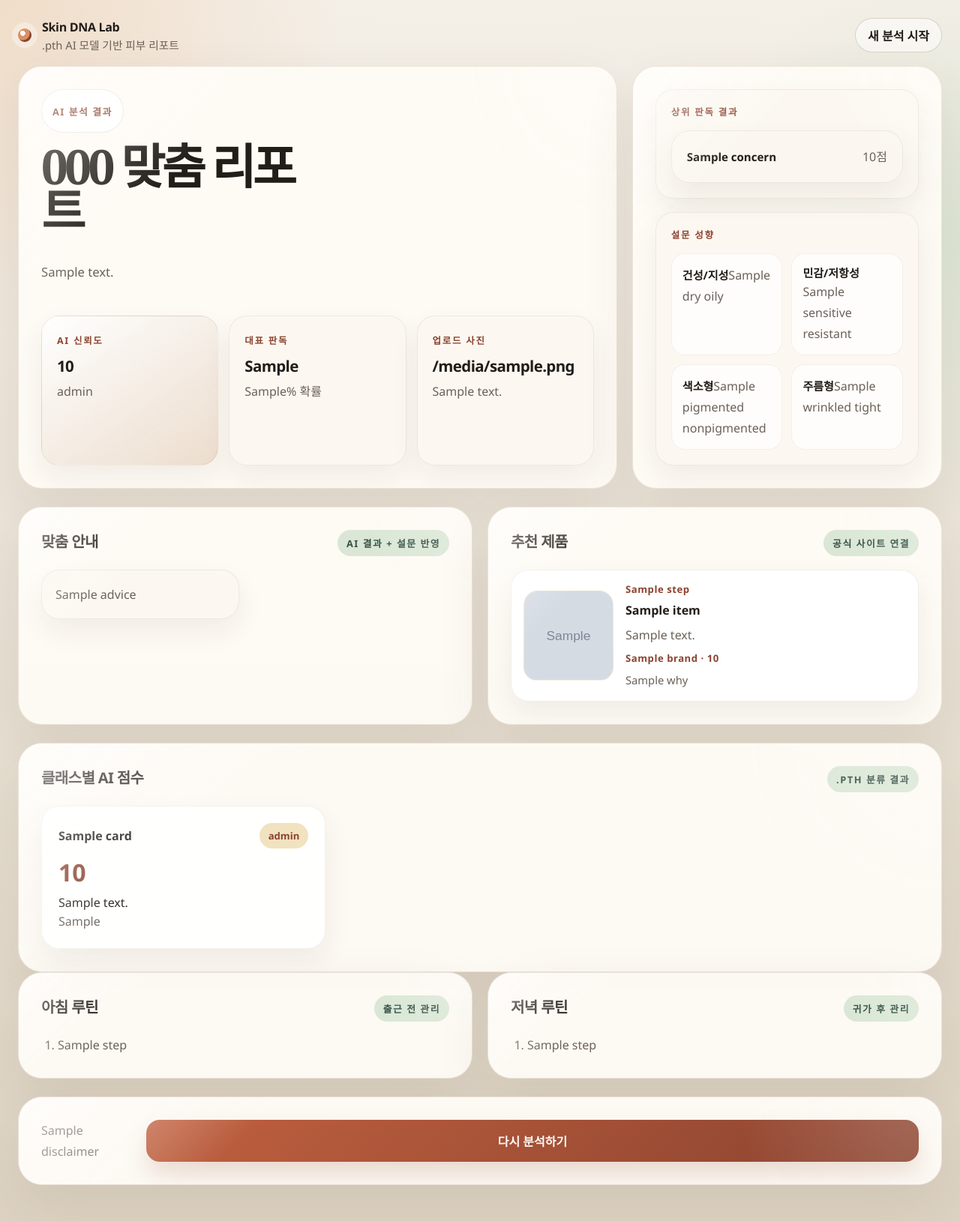
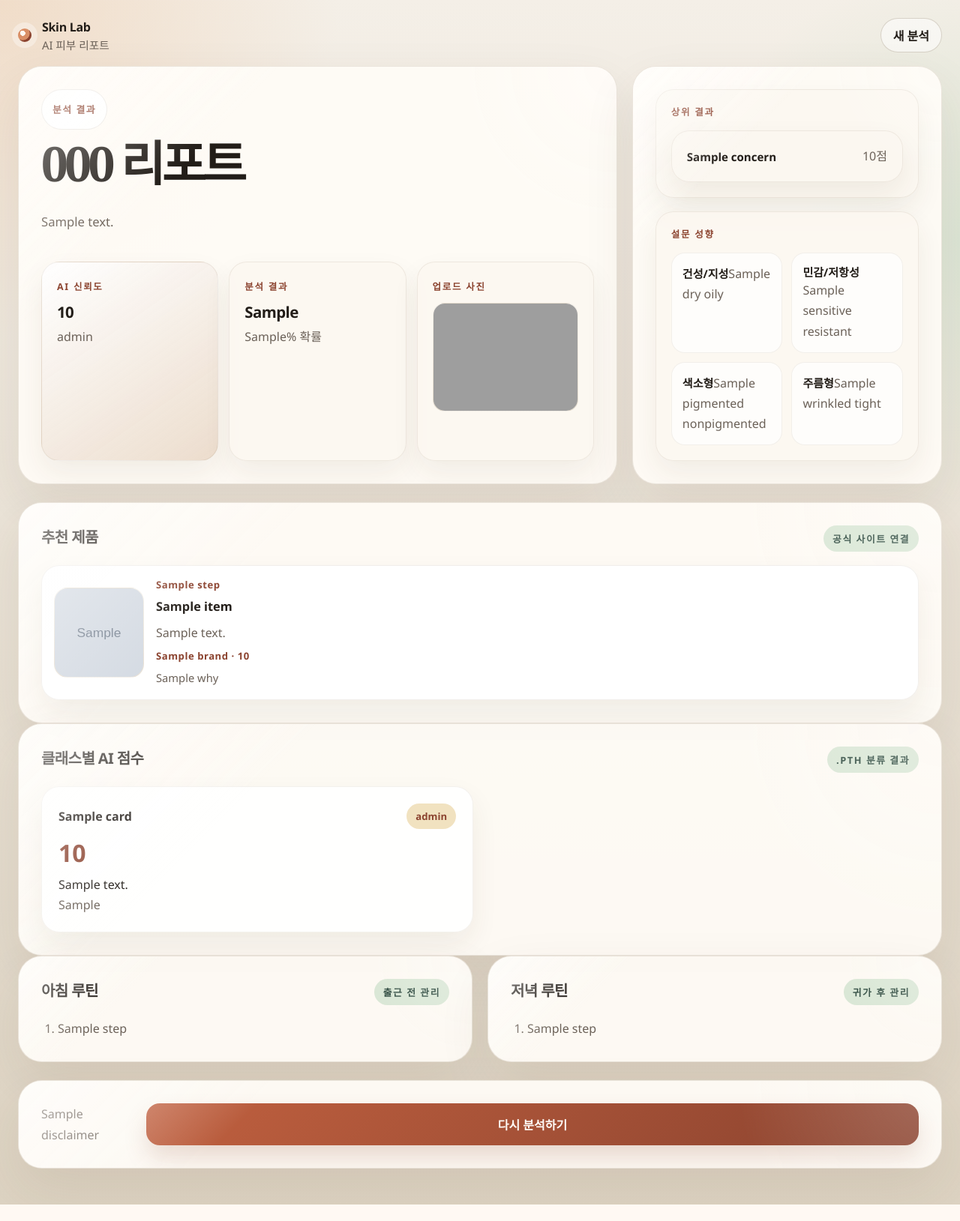
Before and after one commit to fhfcpwlwl/SW-test, a Flask app: template templates/result.html in a window 1280 px wide. Shown: the whole page at 75% size. After the commit the page ends 1607 px from the top, so only its background shows below. Run offline with Flask 3, Linux system fonts and the light colour scheme; the template is opened without the code that fills it: most values are stand-ins (such as "Sample title", 1, 10 or a date in 2020); grey boxes marked "Sample" are stand-in pictures; grey boxes are pictures that could not be loaded.

Commit message:
Refine result view for readability

```diff
--- a/app.py
+++ b/app.py
@@ -1,4 +1,6 @@
 """Flask frontend for the skin analysis experience."""
+import base64
+import io
 from copy import deepcopy
 
 import requests
@@ -15,6 +17,7 @@ app = Flask(__name__)
 DEFAULT_RESULT = {
     "filename": "-",
     "content_type": "-",
+    "uploaded_preview": None,
     "analysis": {
         "age": "-",
         "gender": "-",
@@ -117,7 +120,12 @@ def analyze():
             return render_template("index.html", error=error_msg), 400
 
         file.seek(0)
-        files = {"file": (create_safe_filename(file.filename), file, file.mimetype)}
+        file_bytes = file.read()
+        mime_type = file.mimetype or "image/jpeg"
+        preview_data = base64.b64encode(file_bytes).decode("utf-8")
+        preview_url = f"data:{mime_type};base64,{preview_data}"
+
+        files = {"file": (create_safe_filename(file.filename), io.BytesIO(file_bytes), mime_type)}
         data = request.form.to_dict(flat=True)
 
         logger.info("Sending analysis request for file: %s", file.filename)
@@ -140,6 +148,7 @@ def analyze():
             return render_template("index.html", error="서버 오류가 발생했습니다."), 500
 
         result = merge_result_data(DEFAULT_RESULT, response.json())
+        result["uploaded_preview"] = preview_url
         logger.info("Analysis completed successfully")
         return render_template("result.html", result=result), 200
 
--- a/static/style.css
+++ b/static/style.css
@@ -567,6 +567,10 @@ input[type="file"] {
     gap: 14px;
 }
 
+.report-snapshot-compact {
+    align-items: stretch;
+}
+
 .snapshot-score {
     background: linear-gradient(145deg, rgba(255, 255, 255, 0.96), rgba(232, 214, 196, 0.82));
 }
@@ -576,6 +580,25 @@ input[type="file"] {
     margin: 10px 0 6px;
     font-size: 1.28rem;
     letter-spacing: -0.03em;
+}
+
+.snapshot-photo-card {
+    padding-bottom: 14px;
+}
+
+.snapshot-photo {
+    display: block;
+    width: 100%;
+    aspect-ratio: 4 / 3;
+    object-fit: cover;
+    border-radius: 16px;
+    margin-top: 12px;
+    border: 1px solid rgba(100, 77, 47, 0.09);
+    background: linear-gradient(180deg, #fffdf8, #f0e8dc);
+}
+
+.snapshot-empty {
+    margin-top: 12px;
 }
 
 .report-side {
@@ -640,9 +663,14 @@ input[type="file"] {
     grid-template-columns: repeat(3, minmax(0, 1fr));
 }
 
+.metric-grid-readable {
+    grid-template-columns: repeat(2, minmax(0, 1fr));
+    gap: 18px;
+}
+
 .product-grid {
     display: grid;
-    gap: 16px;
+    gap: 18px;
 }
 
 .product-card {
@@ -695,14 +723,14 @@ input[type="file"] {
 }
 
 .product-copy strong {
-    font-size: 1rem;
-    line-height: 1.45;
+    font-size: 1.02rem;
+    line-height: 1.55;
 }
 
 .product-copy p,
 .product-why {
     color: var(--muted);
-    line-height: 1.65;
+    line-height: 1.7;
 }
 
 .product-why {
@@ -715,6 +743,15 @@ input[type="file"] {
     background: rgba(255, 255, 255, 0.84);
     border: 1px solid rgba(100, 77, 47, 0.08);
     box-shadow: var(--shadow-soft);
+}
+
+.metric-box p,
+.focus-line,
+.routine-list li,
+.priority-item span,
+.mbti-grid span,
+.snapshot-card p {
+    line-height: 1.7;
 }
 
 .metric-top {
--- a/templates/index.html
+++ b/templates/index.html
@@ -20,7 +20,7 @@
             <a href="/" class="brand-mark">
                 <span class="brand-orb"></span>
                 <span class="brand-copy">
-                    <strong>Skin DNA Lab</strong>
+                    <strong>Skin Lab</strong>
                     <span>사진 분석 기반 피부 리포트</span>
                 </span>
             </a>
--- a/templates/result.html
+++ b/templates/result.html
@@ -3,7 +3,7 @@
 <head>
     <meta charset="UTF-8">
     <meta name="viewport" content="width=device-width, initial-scale=1.0">
-    <title>피부 분석 결과</title>
+    <title>Skin Lab 결과</title>
     <link rel="stylesheet" href="{{ url_for('static', filename='style.css') }}">
 </head>
 <body class="theme-report">
@@ -12,43 +12,46 @@
             <a href="/" class="brand-mark">
                 <span class="brand-orb"></span>
                 <span class="brand-copy">
-                    <strong>Skin DNA Lab</strong>
-                    <span>.pth AI 모델 기반 피부 리포트</span>
+                    <strong>Skin Lab</strong>
+                    <span>AI 피부 리포트</span>
                 </span>
             </a>
-            <a href="/" class="ghost-link">새 분석 시작</a>
+            <a href="/" class="ghost-link">새 분석</a>
         </header>
 
         <section class="report-hero">
             <article class="hero-stage hero-stage-report">
                 <div class="hero-copy">
-                    <span class="eyebrow">AI 분석 결과</span>
-                    <h1>{{ result.skin_mbti.code }} 맞춤 리포트</h1>
+                    <span class="eyebrow">분석 결과</span>
+                    <h1>{{ result.skin_mbti.code }} 리포트</h1>
                     <p class="hero-text">{{ result.report.summary }}</p>
                 </div>
 
-                <div class="report-snapshot">
+                <div class="report-snapshot report-snapshot-compact">
                     <div class="snapshot-card snapshot-score">
                         <span class="snapshot-label">AI 신뢰도</span>
                         <strong>{{ result.report.overall_score }}</strong>
                         <p>{{ result.report.overall_level }}</p>
                     </div>
                     <div class="snapshot-card">
-                        <span class="snapshot-label">대표 판독</span>
+                        <span class="snapshot-label">분석 결과</span>
                         <strong>{{ result.analysis.pytorch_predicted_class }}</strong>
                         <p>{{ result.analysis.pytorch_confidence }}% 확률</p>
                     </div>
-                    <div class="snapshot-card">
+                    <div class="snapshot-card snapshot-photo-card">
                         <span class="snapshot-label">업로드 사진</span>
-                        <strong>{{ result.filename }}</strong>
-                        <p>{{ result.content_type }}</p>
+                        {% if result.uploaded_preview %}
+                        <img src="{{ result.uploaded_preview }}" alt="업로드한 피부 사진" class="snapshot-photo">
+                        {% else %}
+                        <p class="snapshot-empty">사진을 불러올 수 없습니다.</p>
+                        {% endif %}
                     </div>
                 </div>
             </article>
 
             <aside class="hero-summary report-side">
                 <div class="summary-panel">
-                    <span class="panel-kicker">상위 판독 결과</span>
+                    <span class="panel-kicker">상위 결과</span>
                     <div class="priority-list">
                         {% for concern in result.report.top_concerns %}
                         <div class="priority-item">
@@ -70,20 +73,7 @@
             </aside>
         </section>
 
-        <section class="report-grid">
-            <article class="report-card report-card-wide">
-                <div class="report-card-head">
-                    <h2>맞춤 안내</h2>
-                    <span class="badge-pill">AI 결과 + 설문 반영</span>
-                </div>
-                <div class="advice-stream">
-                    {% for advice in result.advice %}
-                    <div class="advice-card">{{ advice }}</div>
-                    {% endfor %}
-                </div>
-            </article>
-
-            <article class="report-card">
+        <section class="report-card">
             <div class="report-card-head">
                 <h2>추천 제품</h2>
                 <span class="badge-pill">공식 사이트 연결</span>
@@ -104,7 +94,6 @@
                 </a>
                 {% endfor %}
             </div>
-            </article>
         </section>
 
         <section class="report-card">
@@ -112,7 +101,7 @@
                 <h2>클래스별 AI 점수</h2>
                 <span class="badge-pill">.pth 분류 결과</span>
             </div>
-            <div class="metric-grid">
+            <div class="metric-grid metric-grid-readable">
                 {% for card in result.report.condition_cards %}
                 <article class="metric-box">
                     <div class="metric-top">
```
Lines whose indentation alone changed are shown as unchanged.
